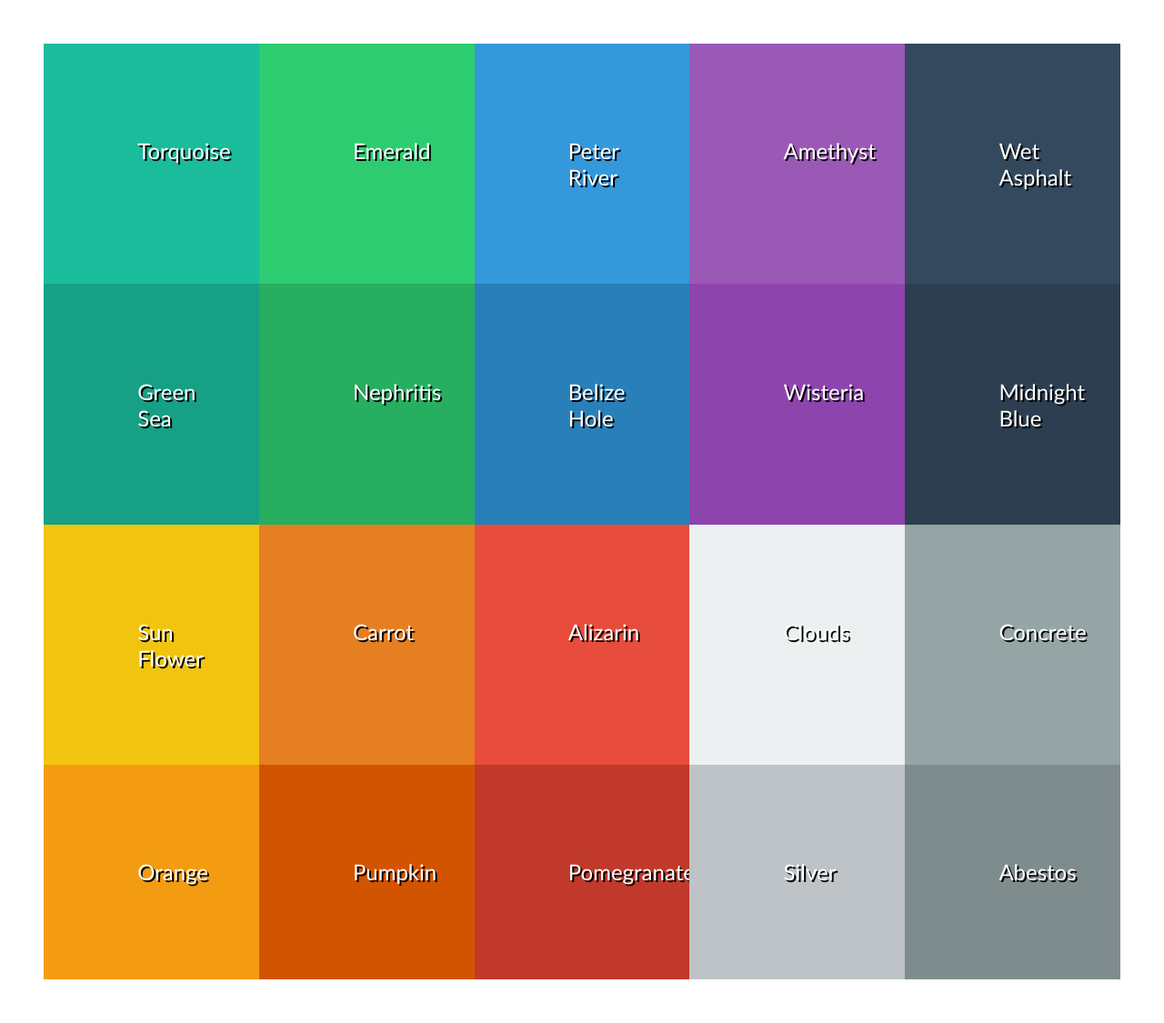
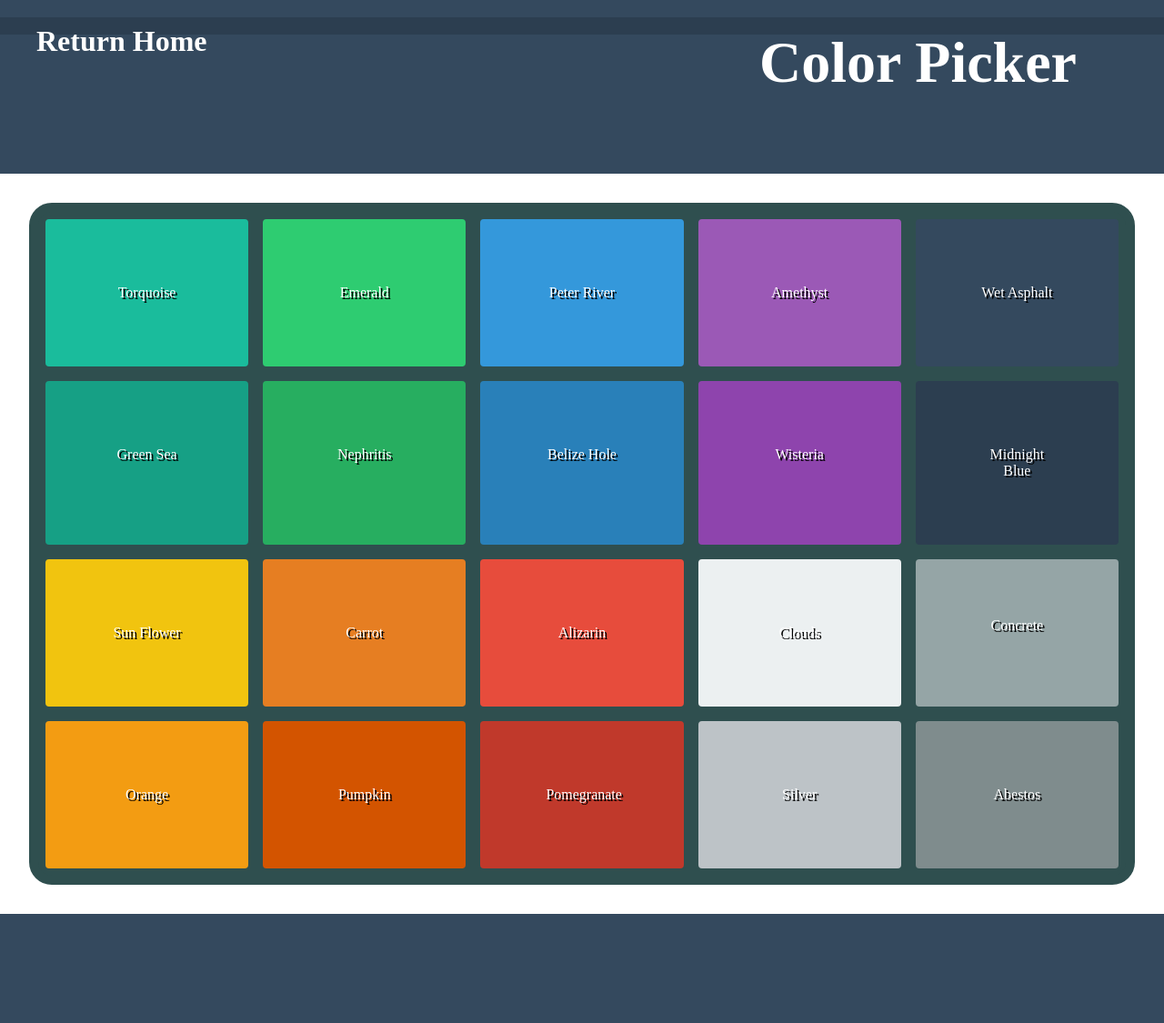
Before and after one commit to 18jreid/MyProjects, a Django app: page /color/ in a window 1280 px wide. Shown: the whole page at 91% size. After the commit the page ends 1005 px from the top, so only its background shows below. Run offline with Django 3.2, Linux system fonts and the light colour scheme.

Commit message:
Made color project better looking.

```diff
--- a/PersonalWebsite/mySite/static/mySite/colorScript.js
+++ b/PersonalWebsite/mySite/static/mySite/colorScript.js
@@ -24,6 +24,18 @@
     element.classList.remove('hover');
 }
 
+function linkHoverEnter() {
+    let element = event.target;
+
+    element.classList.add('linkHover');
+}
+
+function linkHoverExit() {
+    let element = event.target;
+
+    element.classList.remove('linkHover');
+}
+
 function copy() {
     let element = event.target;
     let style = getComputedStyle(element);
@@ -35,6 +47,6 @@
         .then(response => response.json())
         .then(json => {
             let hexColor = json['hex']['value'];
-            alert(hexColor);
+            alert("The Hexa-Decimal is:\n\n" + hexColor);
         })
 }
--- a/PersonalWebsite/mySite/static/mySite/colorStyle.css
+++ b/PersonalWebsite/mySite/static/mySite/colorStyle.css
@@ -1,9 +1,10 @@
 * {
     margin: 0;
+    font-family: Copperplate, serif;
 }
 
 .color {
-    transition: .35s ease-in;
+    transition: .25s ease-in;
     transform: translateY(-300px);
     opacity: 0;
 }
@@ -18,19 +19,55 @@
     grid-template-columns: 20% 20% 20% 20% 20%;
     text-align: center;
     text-shadow: 2px 2px black;
-    font-size: 1.5em;
-    font-family:'Trebuchet MS', 'Lucida Sans Unicode', 'Lucida Grande', 'Lucida Sans', Arial, sans-serif
+    font-size: 1em;
+    font-family: 'Trebuchet MS', 'Lucida Sans Unicode', 'Lucida Grande', 'Lucida Sans', Arial, sans-serif
 }
 
 .grid > div {
-    padding: 4.3em;
     color: white;
+    padding: 4em;
+    margin: .5em;
+    border-radius: 4px;
 }
 
 .hover {
-    border: darkslategrey 8px solid;
+    border: gold 8px solid !important;
+    transform: translate3d(10px, 10px, 10px)!important;
 }
 
 .colorArea {
-    margin: 3em;
+    margin: 2em;
+    background-color: darkslategray;
+    border: darkslategray 10px solid;
+    border-radius: 25px;
 }
+
+.top {
+    display: grid;
+    grid-template-rows: 10% 10%;
+    background-color: #34495E;
+}
+
+.title {
+    text-align: right;
+    font-size: 4em;
+    padding: .5em;
+    margin-right: 1em;
+}
+
+.home {
+    background-color: #2C3E50;
+}
+
+.linkHover {
+    color: #F1C40F !important;
+}
+
+@keyframes shake {
+	0% { transform: skewX(-15deg); }
+	5% { transform: skewX(15deg); }
+	10% { transform: skewX(-15deg); }
+	15% { transform: skewX(15deg); }
+	20% { transform: skewX(0deg); }
+	100% { transform: skewX(0deg); }
+}
--- a/PersonalWebsite/mySite/static/mySite/style.css
+++ b/PersonalWebsite/mySite/static/mySite/style.css
@@ -261,10 +261,6 @@
 	100% { transform: skewX(0deg); }
 }
 
-.Contact-Information {
-
-}
-
 .Contacts {
 	background-color: lightgray;
 	border-radius: 35%;
--- a/PersonalWebsite/mySite/templates/mySite/color.html
+++ b/PersonalWebsite/mySite/templates/mySite/color.html
@@ -9,34 +9,45 @@
         <link rel="stylesheet" type="text/css" href="{% static 'mySite/colorStyle.css'%}">
     </head>
     <body>
+        <div class="top">
+            <div>
+                <h1 class="title" style="color: white;">Color Picker</h1>
+            </div>
+
+            <div class="home">
+                <h1 style="text-align: left; margin-left: 1em; padding: .25em;">
+                    <a href="{% url 'projects' %}" style="text-decoration: none; color: white; transition: .3s ease-in;" onmouseover="linkHoverEnter()" onmouseout="linkHoverExit()">Return Home</a>
+                </h1>
+            </div>
+        </div>
         <div class="colorArea">
             <div class="grid">
-                <div class="color" onmouseover="onHoverEnter()" onmouseout="onHoverExit()" onclick="copy()" style="background-color: #1abc9c;">Torquoise</div>
-                <div class="color" onmouseover="onHoverEnter()" onmouseout="onHoverExit()" onclick="copy()" style="background-color: #2ecc71;">Emerald</div>
-                <div class="color" onmouseover="onHoverEnter()" onmouseout="onHoverExit()" onclick="copy()" style="background-color: #3498db;">Peter River</div>
-                <div class="color" onmouseover="onHoverEnter()" onmouseout="onHoverExit()" onclick="copy()" style="background-color: #9b59b6;">Amethyst</div>
-                <div class="color" onmouseover="onHoverEnter()" onmouseout="onHoverExit()" onclick="copy()" style="background-color: #34495e;">Wet Asphalt</div>
+                <div class="color" onmouseover="onHoverEnter()" onmouseout="onHoverExit()" onclick="copy()" style="background-color: #1abc9c; border: #1abc9c 8px solid;">Torquoise</div>
+                <div class="color" onmouseover="onHoverEnter()" onmouseout="onHoverExit()" onclick="copy()" style="background-color: #2ecc71; border: #2ecc71 8px solid;">Emerald</div>
+                <div class="color" onmouseover="onHoverEnter()" onmouseout="onHoverExit()" onclick="copy()" style="background-color: #3498db; border: #3498db 8px solid;">Peter River</div>
+                <div class="color" onmouseover="onHoverEnter()" onmouseout="onHoverExit()" onclick="copy()" style="background-color: #9b59b6; border: #9b59b6 8px solid;">Amethyst</div>
+                <div class="color" onmouseover="onHoverEnter()" onmouseout="onHoverExit()" onclick="copy()" style="background-color: #34495e; border: #34495e 8px solid;">Wet Asphalt</div>
 
-                <div class="color" onmouseover="onHoverEnter()" onmouseout="onHoverExit()" onclick="copy()" style="background-color: #16a085;">Green Sea</div>
-                <div class="color" onmouseover="onHoverEnter()" onmouseout="onHoverExit()" onclick="copy()" style="background-color: #27ae60;">Nephritis</div>
-                <div class="color" onmouseover="onHoverEnter()" onmouseout="onHoverExit()" onclick="copy()" style="background-color: #2980b9;">Belize Hole</div>
-                <div class="color" onmouseover="onHoverEnter()" onmouseout="onHoverExit()" onclick="copy()" style="background-color: #8e44ad;">Wisteria</div>
-                <div class="color" onmouseover="onHoverEnter()" onmouseout="onHoverExit()" onclick="copy()" style="background-color: #2c3e50;">Midnight Blue</div>
+                <div class="color" onmouseover="onHoverEnter()" onmouseout="onHoverExit()" onclick="copy()" style="background-color: #16a085; border: #16a085 8px solid;">Green Sea</div>
+                <div class="color" onmouseover="onHoverEnter()" onmouseout="onHoverExit()" onclick="copy()" style="background-color: #27ae60; border: #27ae60 8px solid;">Nephritis</div>
+                <div class="color" onmouseover="onHoverEnter()" onmouseout="onHoverExit()" onclick="copy()" style="background-color: #2980b9; border: #2980b9 8px solid;">Belize Hole</div>
+                <div class="color" onmouseover="onHoverEnter()" onmouseout="onHoverExit()" onclick="copy()" style="background-color: #8e44ad; border: #8e44ad 8px solid;">Wisteria</div>
+                <div class="color" onmouseover="onHoverEnter()" onmouseout="onHoverExit()" onclick="copy()" style="background-color: #2c3e50; border: #2c3e50 8px solid;">Midnight Blue</div>
 
-                <div class="color" onmouseover="onHoverEnter()" onmouseout="onHoverExit()" onclick="copy()" style="background-color: #f1c40f;">Sun Flower</div>
-                <div class="color" onmouseover="onHoverEnter()" onmouseout="onHoverExit()" onclick="copy()" style="background-color: #e67e22;">Carrot</div>
-                <div class="color" onmouseover="onHoverEnter()" onmouseout="onHoverExit()" onclick="copy()" style="background-color: #e74c3c;">Alizarin</div>
-                <div class="color" onmouseover="onHoverEnter()" onmouseout="onHoverExit()" onclick="copy()" style="background-color: #ecf0f1;">Clouds</div>
+                <div class="color" onmouseover="onHoverEnter()" onmouseout="onHoverExit()" onclick="copy()" style="background-color: #f1c40f; border: #f1c40f 8px solid;">Sun Flower</div>
+                <div class="color" onmouseover="onHoverEnter()" onmouseout="onHoverExit()" onclick="copy()" style="background-color: #e67e22; border: #e67e22 8px solid;">Carrot</div>
+                <div class="color" onmouseover="onHoverEnter()" onmouseout="onHoverExit()" onclick="copy()" style="background-color: #e74c3c; border: #e74c3c 8px solid;">Alizarin</div>
+                <div class="color" onmouseover="onHoverEnter()" onmouseout="onHoverExit()" onclick="copy()" style="background-color: #ecf0f1; border: #ecf0f1 8px solid;">Clouds</div>
                 <div class="color" onmouseover="onHoverEnter()" onmouseout="onHoverExit()" style="background-color: #95a5a6;">Concrete</div>
 
-                <div class="color" onmouseover="onHoverEnter()" onmouseout="onHoverExit()" onclick="copy()" style="background-color: #f39c12;">Orange</div>
-                <div class="color" onmouseover="onHoverEnter()" onmouseout="onHoverExit()" onclick="copy()" style="background-color: #d35400;">Pumpkin</div>
-                <div class="color" onmouseover="onHoverEnter()" onmouseout="onHoverExit()" onclick="copy()" style="background-color: #c0392b;">Pomegranate</div>
-                <div class="color" onmouseover="onHoverEnter()" onmouseout="onHoverExit()" onclick="copy()" style="background-color: #bdc3c7;">Silver</div>
-                <div class="color" onmouseover="onHoverEnter()" onmouseout="onHoverExit()"  onclick="copy()" style="background-color: #7f8c8d;">Abestos</div>
+                <div class="color" onmouseover="onHoverEnter()" onmouseout="onHoverExit()" onclick="copy()" style="background-color: #f39c12; border: #f39c12 8px solid;">Orange</div>
+                <div class="color" onmouseover="onHoverEnter()" onmouseout="onHoverExit()" onclick="copy()" style="background-color: #d35400; border: #d35400 8px solid;">Pumpkin</div>
+                <div class="color" onmouseover="onHoverEnter()" onmouseout="onHoverExit()" onclick="copy()" style="background-color: #c0392b; border: #c0392b 8px solid;">Pomegranate</div>
+                <div class="color" onmouseover="onHoverEnter()" onmouseout="onHoverExit()" onclick="copy()" style="background-color: #bdc3c7; border: #bdc3c7 8px solid;">Silver</div>
+                <div class="color" onmouseover="onHoverEnter()" onmouseout="onHoverExit()"  onclick="copy()" style="background-color: #7f8c8d; border: #7f8c8d 8px solid;">Abestos</div>
             </div>
         </div>
 
-        <script src="{% static 'mySite/colorScript.js'%}"></script>
+        <script src="{% static 'mySite/colorScript.js' %}"></script>
     </body>
 </html>
```
